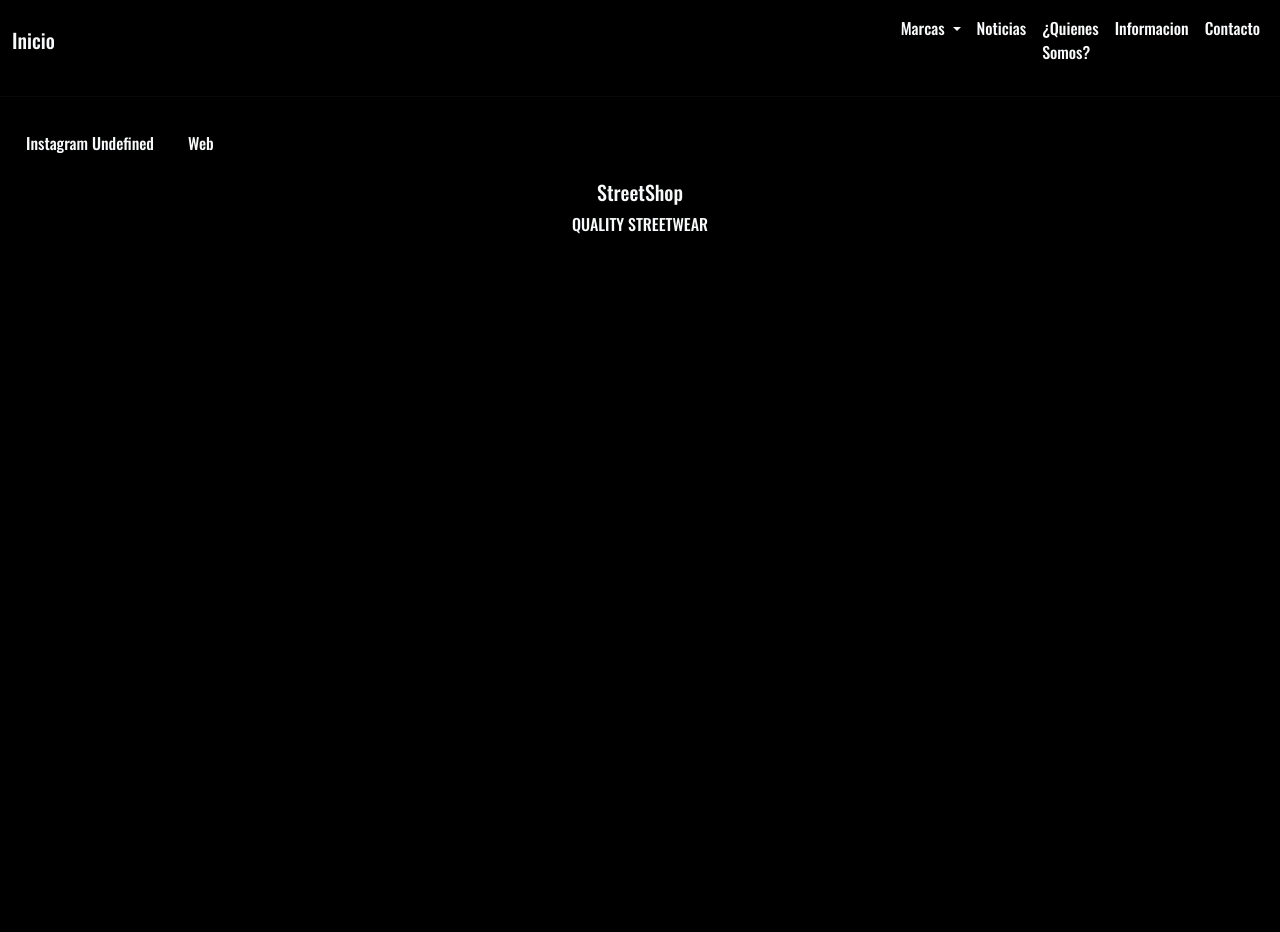
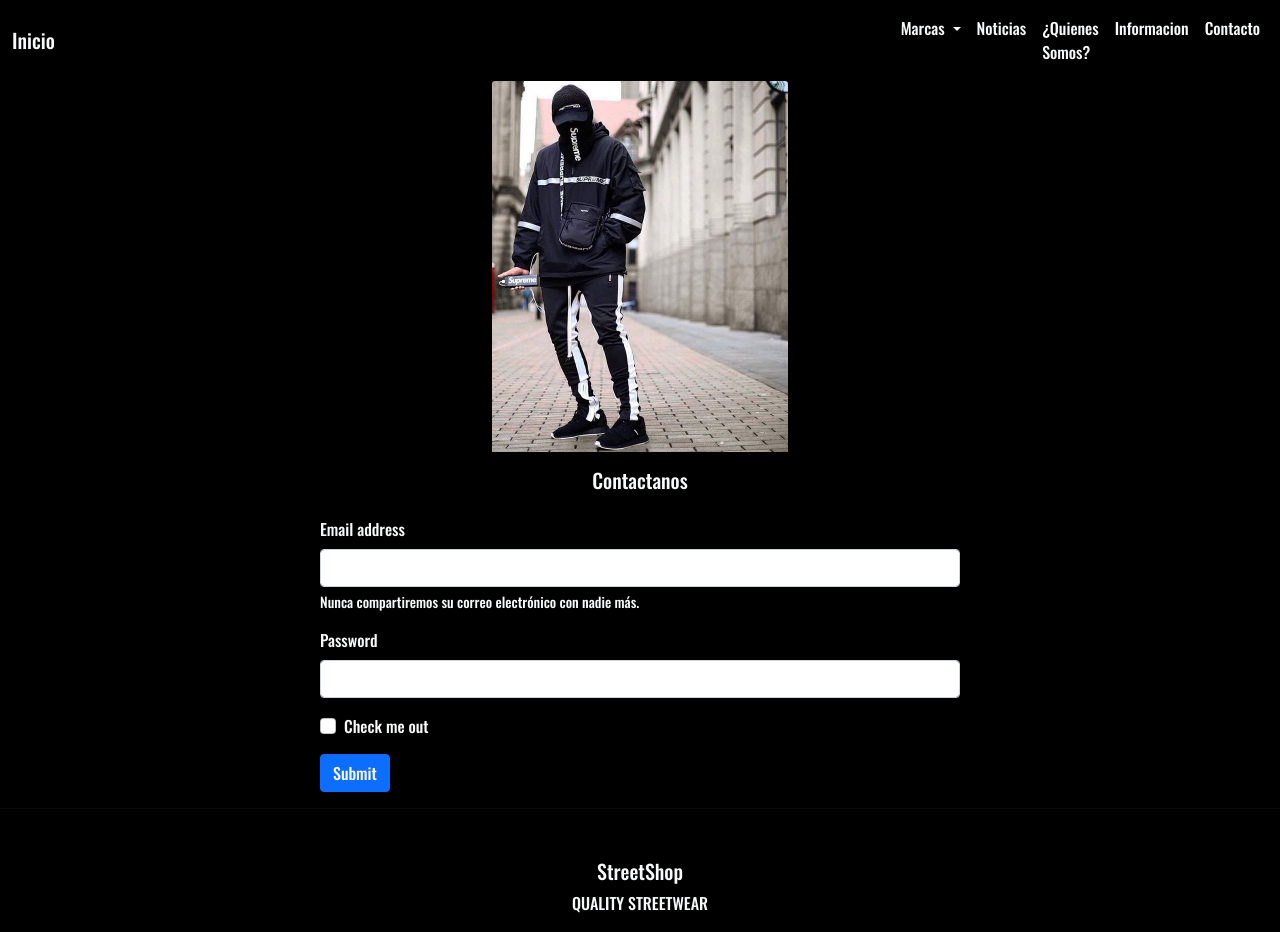
Before and after one commit to Guidown/S2-Proyecto-Final, a website: page vistas/contacto.html in a window 1280 px wide. Before the commit the page ends 800 px from the top, so only its background shows below. Drawn offline with nearby package versions, Linux system fonts and the light colour scheme.

Commit message:
commit 14-06.1

```diff
--- a/css/Contacto.css
+++ b/css/Contacto.css
@@ -4,3 +4,16 @@ body {
   background-color: black;
   font-family: "Oswald", sans-serif;
 }
+
+.section-card {
+  display: flex;
+  justify-content: center;
+  align-items: center;
+}
+
+.formul {
+  display: flex;
+  justify-content: center;
+  justify-items: center;
+  align-items: center;
+}
--- a/css/index.css
+++ b/css/index.css
@@ -2,3 +2,19 @@
   display: grid;
   grid-template-columns: repeat(4, 1fr);
 }
+
+.carousel-1 {
+  display: flex;
+  justify-content: center;
+  width: 100vw;
+}
+
+footer {
+  margin-top: 7rem;
+}
+
+.section-card img {
+  display: flex;
+  justify-content: center;
+  width: 50vh;
+}
--- a/vistas/contacto.html
+++ b/vistas/contacto.html
@@ -101,27 +101,58 @@
         </div>
       </nav>
     </header>
+    <section class="section-card">
+      <div class="section-card contact-card card bg-transparent">
+        <img src="/imgs/contacto.jpg" class="card-img-top w-50" alt="..." />
+        <div class="card-body">
+          <h5 class="card-title text-light">Contactanos</h5>
+          <p class="card-text text-light"></p>
+        </div>
+      </div>
+    </section>
+    <section class="formul">
+      <form class="forms w-50">
+        <div class="mb-3">
+          <label for="exampleInputEmail1" class="form-label text-light"
+            >Email address</label
+          >
+          <input
+            type="email"
+            class="form-control"
+            id="exampleInputEmail1"
+            aria-describedby="emailHelp"
+          />
+          <div id="emailHelp" class="form-text text-light">
+            Nunca compartiremos su correo electrónico con nadie más.
+          </div>
+        </div>
+        <div class="mb-3">
+          <label for="exampleInputPassword1" class="form-label text-light"
+            >Password</label
+          >
+          <input
+            type="password"
+            class="form-control"
+            id="exampleInputPassword1"
+          />
+        </div>
+        <div class="mb-3 form-check">
+          <input type="checkbox" class="form-check-input" id="exampleCheck1" />
+          <label class="form-check-label text-light" for="exampleCheck1"
+            >Check me out</label
+          >
+        </div>
+        <button type="submit" class="btn btn-primary text-light">Submit</button>
+      </form>
+    </section>
     <hr />
     <footer>
       <div class="card text-center bg-transparent">
         <div class="card-header">
           <ul class="nav nav-tabs card-header-tabs">
-            <li class="nav-item">
-              <a
-                class="nav-link text-light"
-                href="https://www.instagram.com/undefined_ba/"
-                target="_blank"
-                >Instagram Undefined</a
-              >
-            </li>
-            <li class="nav-item">
-              <a
-                class="nav-link text-light"
-                href="https://undefinedba.com/"
-                target="_blank"
-                >Web</a
-              >
-            </li>
+            <li class="nav-item"></li>
+
+            <li class="nav-item"></li>
           </ul>
         </div>
         <div class="card-body">
```
Also changed, not shown: index.html (+12 -0 lines), vistas/Informacion.html (+1 -0 lines), vistas/Noticias.html (+1 -0 lines), vistas/Quienes-somos.html (+1 -0 lines), imgs/carousel-1.png (added), imgs/carousel-2.png (added), imgs/carousel-3.png (added), imgs/contacto.jpg (added).
